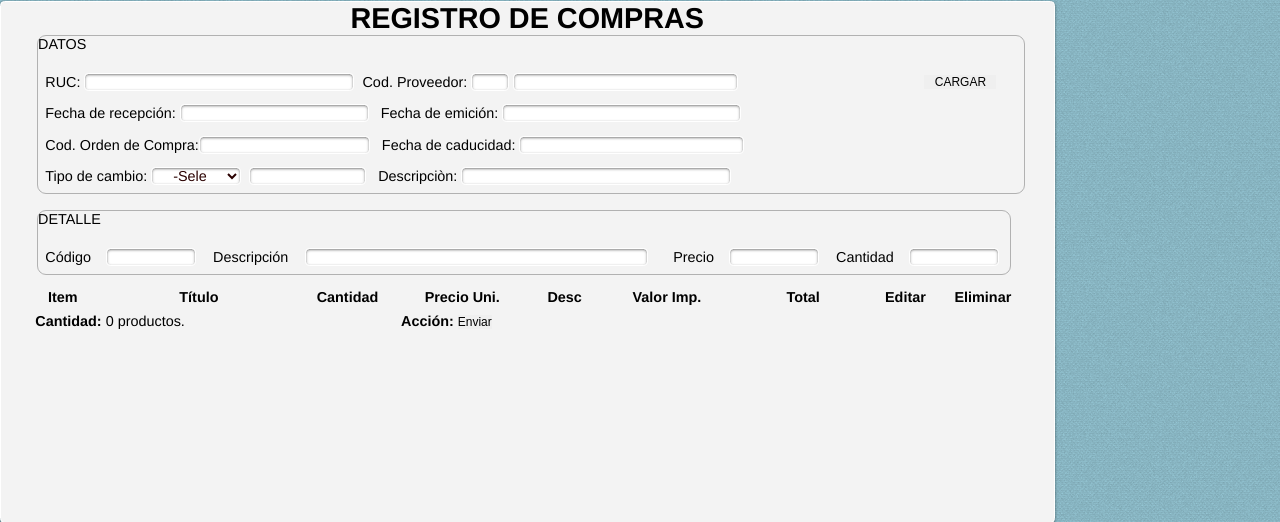
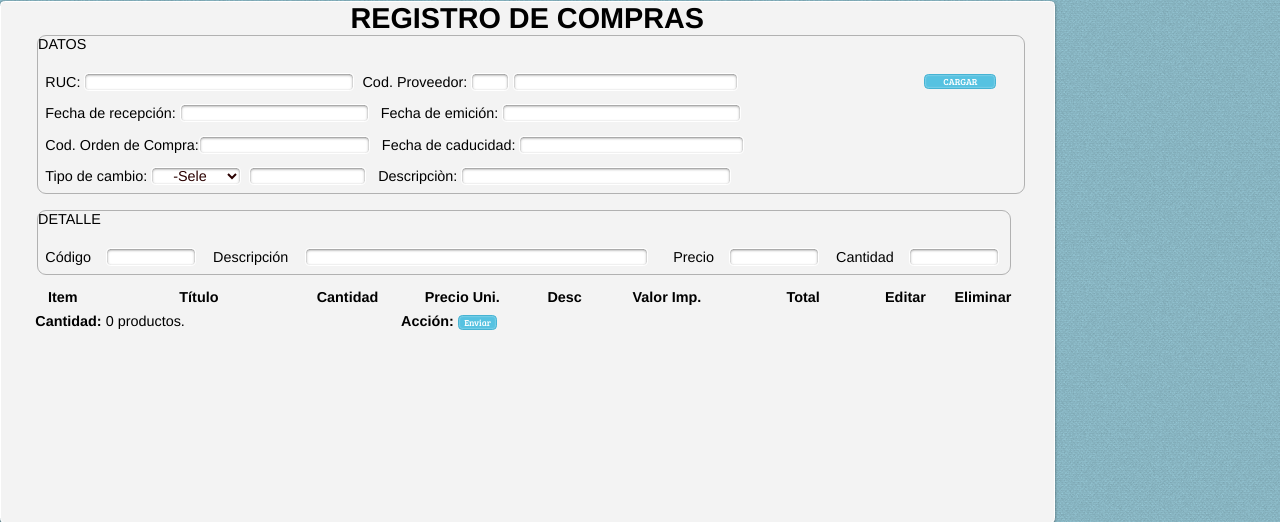
Before and after one commit to jcastillop/librerias, a PHP site: page /vista/ventana_compras/registro/index.php in a window 1280 px wide. Shown: the top 522 px of the page. Run offline with PHP 8.4, Linux system fonts and the light colour scheme; some libraries are stand-ins or nearby versions.

Commit message:
style
cambio style

```diff
--- a/vista/ventana_compras/registro/css/style.css
+++ b/vista/ventana_compras/registro/css/style.css
@@ -18,3 +18,25 @@
 		padding:7px;
 		border:0px solid #CCC
 	}
+	.button{
+padding: 0px 6px;
+font-family: 'Bree Serif', serif;
+font-size: 10px;
+color: #FFF;
+background: #56C2E1;
+border: 1px solid #46B3D3;
+border-radius: 5px;
+cursor: pointer;
+box-shadow: inset 0 0 2px rgba(255, 255, 255, 0.75);
+-moz-box-shadow: inset 0 0 2px rgba(256,256,256,0.75);
+-webkit-box-shadow: inset 0 0 2px rgba(255, 255, 255, 0.75);
+}
+#form label.error {
+color:#FF0000;
+}
+#form select.error {
+border:1px solid #FF0000;
+}
+#form input.error {
+border:1px solid #FF0000;
+}
```
